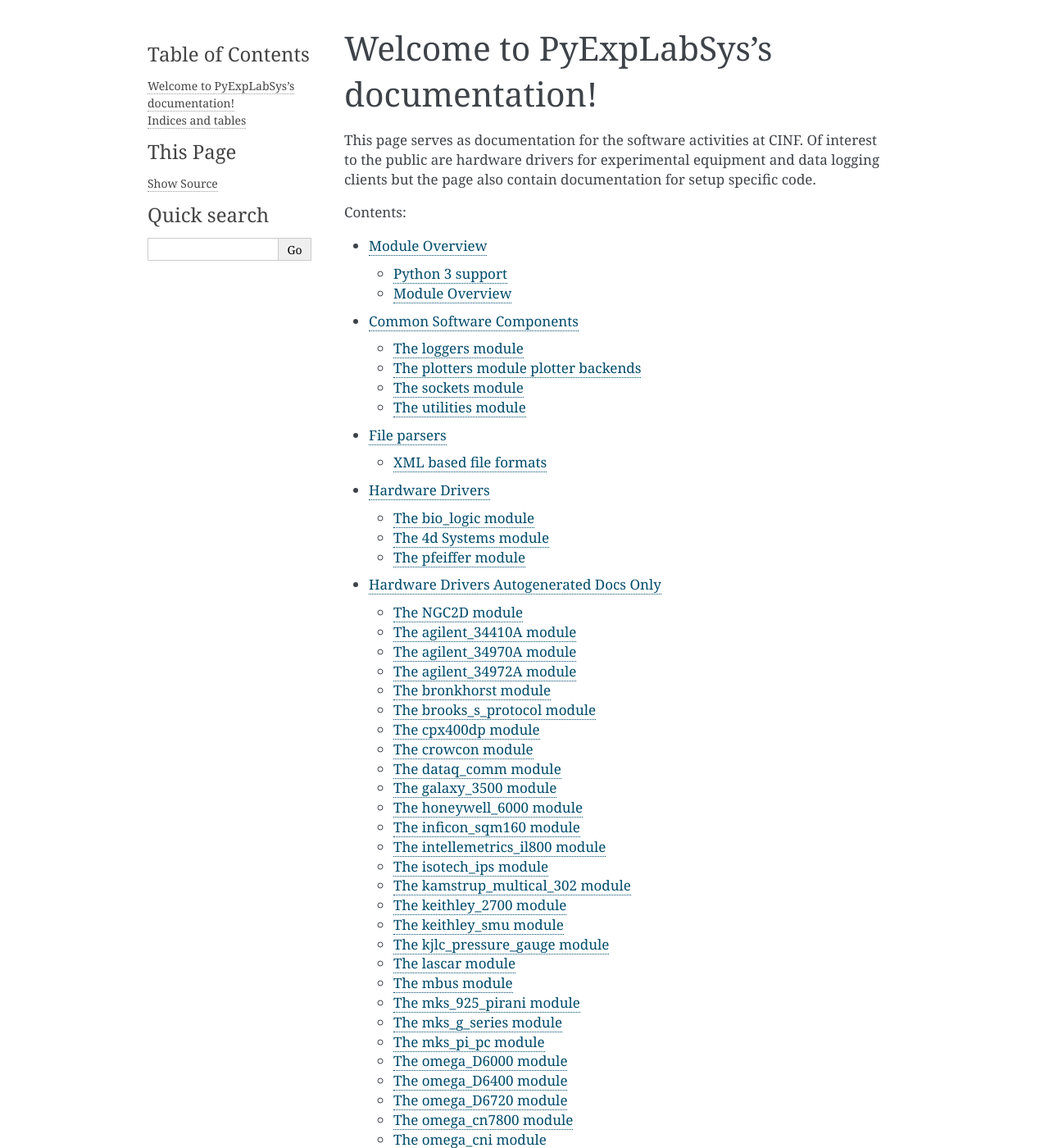
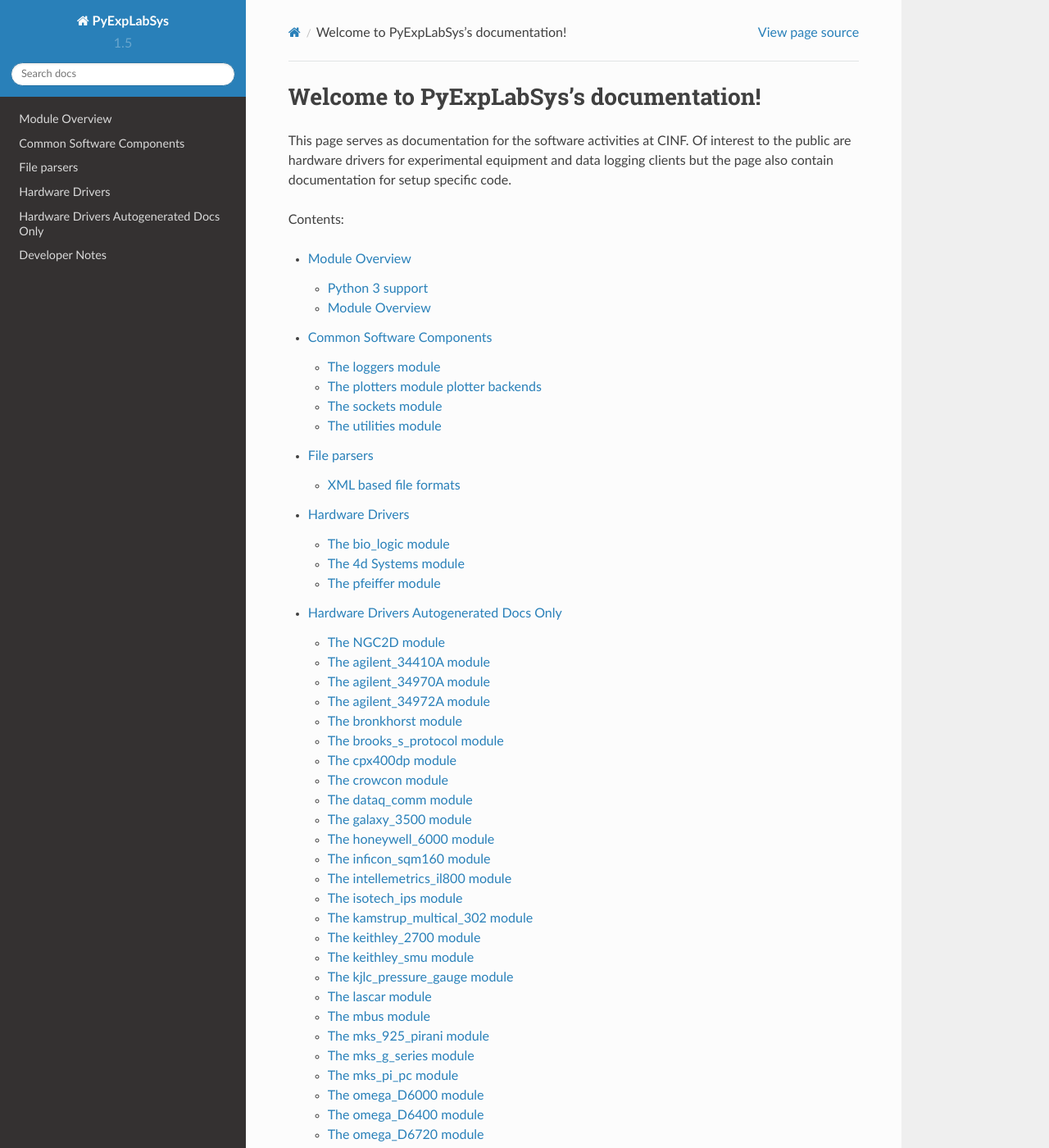
Before and after one commit to CINF/PyExpLabSys, a Sphinx documentation site: the page built from doc/source/index.rst, in a window 1280 px wide and 1400 px high. Shown: the whole window at 82% size. Built offline with Sphinx 7.4.7 and the Read the Docs theme 2.0.0, drawn with Linux system fonts in a browser that asks for light colours; part of the change alters nothing that is shown; some of the changed text lies outside the part shown.

```diff
--- a/doc/source/conf.py
+++ b/doc/source/conf.py
@@ -100,7 +100,7 @@ pygments_style = 'sphinx'
 
 # The theme to use for HTML and HTML Help pages.  See the documentation for
 # a list of builtin themes.
-if os.environ.get('READTHEDOCS', None) == 'True':
+if not (os.environ.get('READTHEDOCS', None) == 'True'):
     html_theme = 'sphinx_rtd_theme'
 
 # Theme options are theme-specific and customize the look and feel of a theme
```
